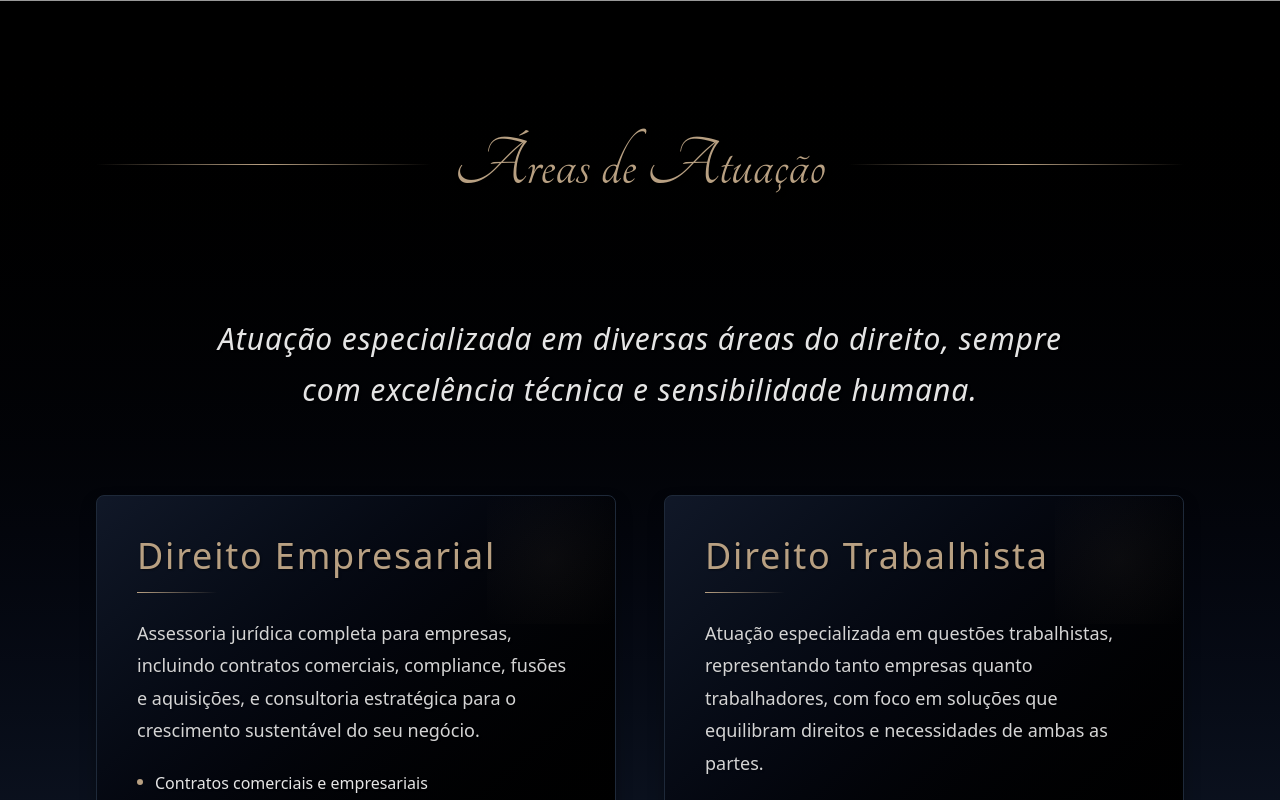
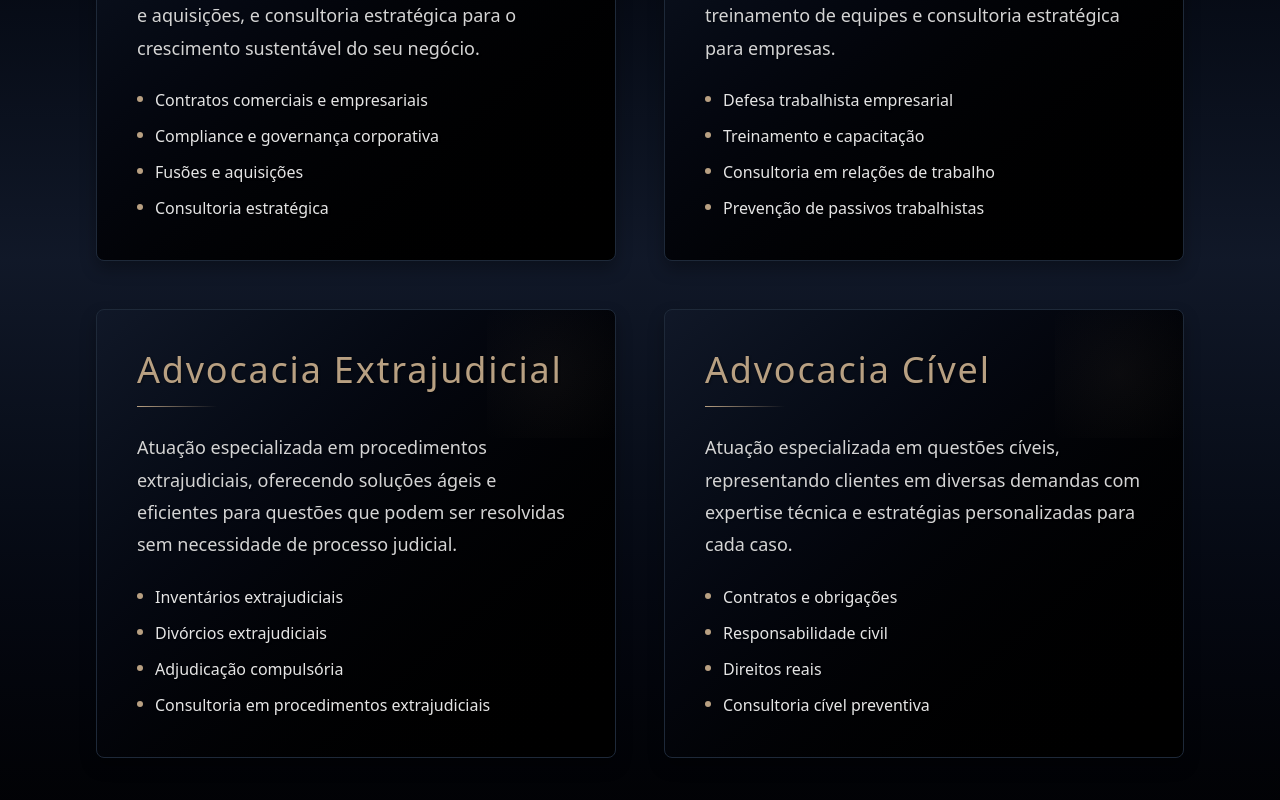
Before and after one commit to dorivaldermetrio-hash/izabella, a Next.js app: page / in a window 1280 px wide. Shown: the part 4320-5120 px from the top of the page. Built offline with nearby package versions, Linux system fonts and the light colour scheme.

Commit message:
ajuste izabella

```diff
--- a/src/app/page.tsx
+++ b/src/app/page.tsx
@@ -2,7 +2,6 @@ import Header from "@/components/Header";
 import Hero from "@/components/Hero";
 import SobreMim from "@/components/SobreMim";
 import Conquistas from "@/components/Conquistas";
-import Depoimentos from "@/components/Depoimentos";
 import AreasAtuacao from "@/components/AreasAtuacao";
 import Educacional from "@/components/Educacional";
 import Contato from "@/components/Contato";
@@ -14,7 +13,6 @@ export default function Home() {
       <Hero />
     <SobreMim />
     <Conquistas />
-    <Depoimentos />
     <AreasAtuacao />
     <Educacional />
     <Contato />
--- a/src/components/AreasAtuacao.tsx
+++ b/src/components/AreasAtuacao.tsx
@@ -14,32 +14,32 @@ export default function AreasAtuacao() {
     },
     {
       titulo: "Direito Trabalhista",
-      descricao: "Atuação especializada em questões trabalhistas, representando tanto empresas quanto trabalhadores, com foco em soluções que equilibram direitos e necessidades de ambas as partes.",
+      descricao: "Atuação especializada na defesa trabalhista empresarial, com foco em prevenção de passivos, treinamento de equipes e consultoria estratégica para empresas.",
       detalhes: [
-        "Rescisões e acordos trabalhistas",
-        "Negociação coletiva",
+        "Defesa trabalhista empresarial",
+        "Treinamento e capacitação",
+        "Consultoria em relações de trabalho",
         "Prevenção de passivos trabalhistas",
-        "Consultoria em relações de trabalho",
       ],
     },
     {
-      titulo: "Direito de Família",
-      descricao: "Abordagem sensível e técnica em questões familiares, combinando expertise jurídica com compreensão psicológica para resolver conflitos familiares de forma harmoniosa.",
+      titulo: "Advocacia Extrajudicial",
+      descricao: "Atuação especializada em procedimentos extrajudiciais, oferecendo soluções ágeis e eficientes para questões que podem ser resolvidas sem necessidade de processo judicial.",
       detalhes: [
-        "Divórcios e separações",
-        "Guarda e pensão alimentícia",
-        "Sucessões e inventários",
-        "Constelação familiar sistêmica",
+        "Inventários extrajudiciais",
+        "Divórcios extrajudiciais",
+        "Adjudicação compulsória",
+        "Consultoria em procedimentos extrajudiciais",
       ],
     },
     {
-      titulo: "Psicologia Forense",
-      descricao: "Atuação como perita em processos judiciais, utilizando conhecimento em psicologia forense para análise de casos complexos e elaboração de laudos técnicos especializados.",
+      titulo: "Advocacia Cível",
+      descricao: "Atuação especializada em questões cíveis, representando clientes em diversas demandas com expertise técnica e estratégias personalizadas para cada caso.",
       detalhes: [
-        "Laudos psicológicos forenses",
-        "Avaliação de capacidade civil",
-        "Análise de danos psicológicos",
-        "Perícias em processos judiciais",
+        "Contratos e obrigações",
+        "Responsabilidade civil",
+        "Direitos reais",
+        "Consultoria cível preventiva",
       ],
     },
   ];
--- a/src/components/Header.tsx
+++ b/src/components/Header.tsx
@@ -27,7 +27,6 @@ export default function Header() {
       // Verificar cada seção na ordem
       const sobre = document.getElementById("sobre");
       const conquistas = document.getElementById("conquistas");
-      const depoimentos = document.getElementById("depoimentos");
       const areas = document.getElementById("areas");
       const educacional = document.getElementById("educacional");
       const contato = document.getElementById("contato");
@@ -46,11 +45,6 @@ export default function Header() {
         return;
       }
       if (areas && areas.getBoundingClientRect().top <= viewportMiddle) {
-        setHeaderStyle("dark");
-        rafId = null;
-        return;
-      }
-      if (depoimentos && depoimentos.getBoundingClientRect().top <= viewportMiddle) {
         setHeaderStyle("dark");
         rafId = null;
         return;
```
